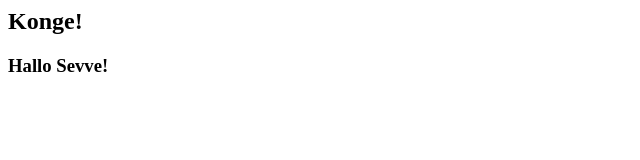
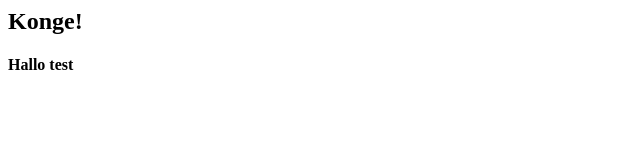
Before and after one commit to hanssoys/superbestfriends, a plain HTML site: page index.html in a window 1280 px wide. Shown: the full height of the page, 0-640 px from the left. Drawn offline with Linux system fonts and the light colour scheme.

Commit message:
endret litt igjen

```diff
--- a/index.html
+++ b/index.html
@@ -4,5 +4,5 @@
 
 <body>
 <h2> Konge! </h2>
-<h3> Hallo Sevve!</h3>
+<h4> Hallo test</h4>
 </body>
```
